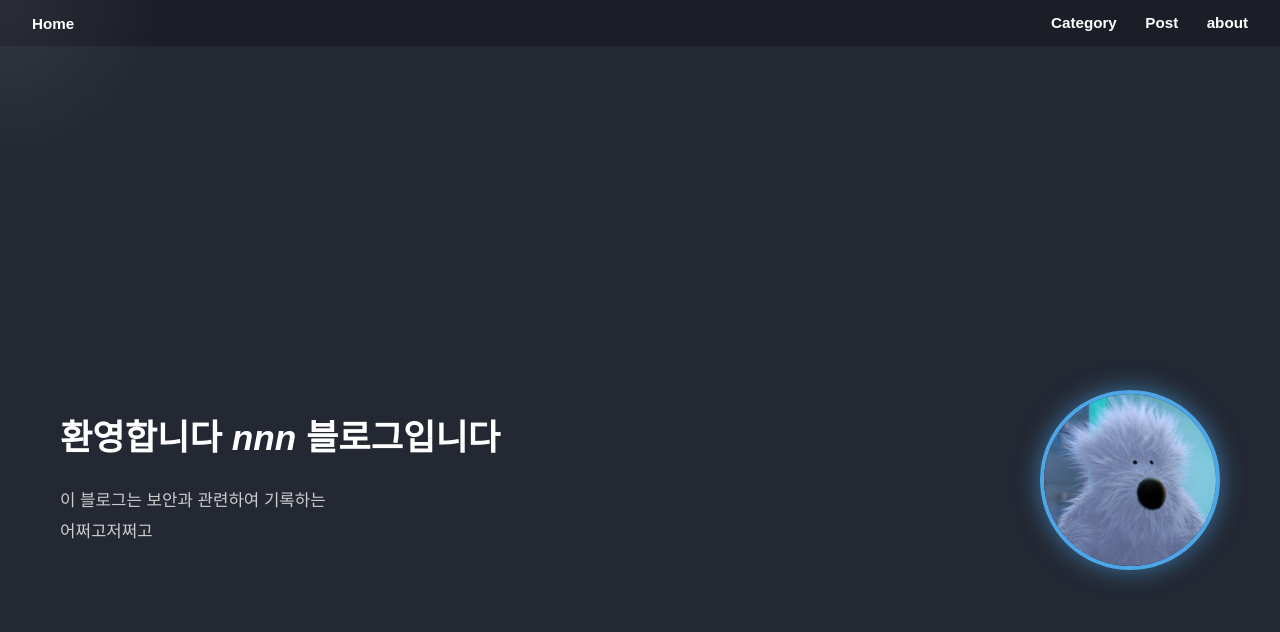
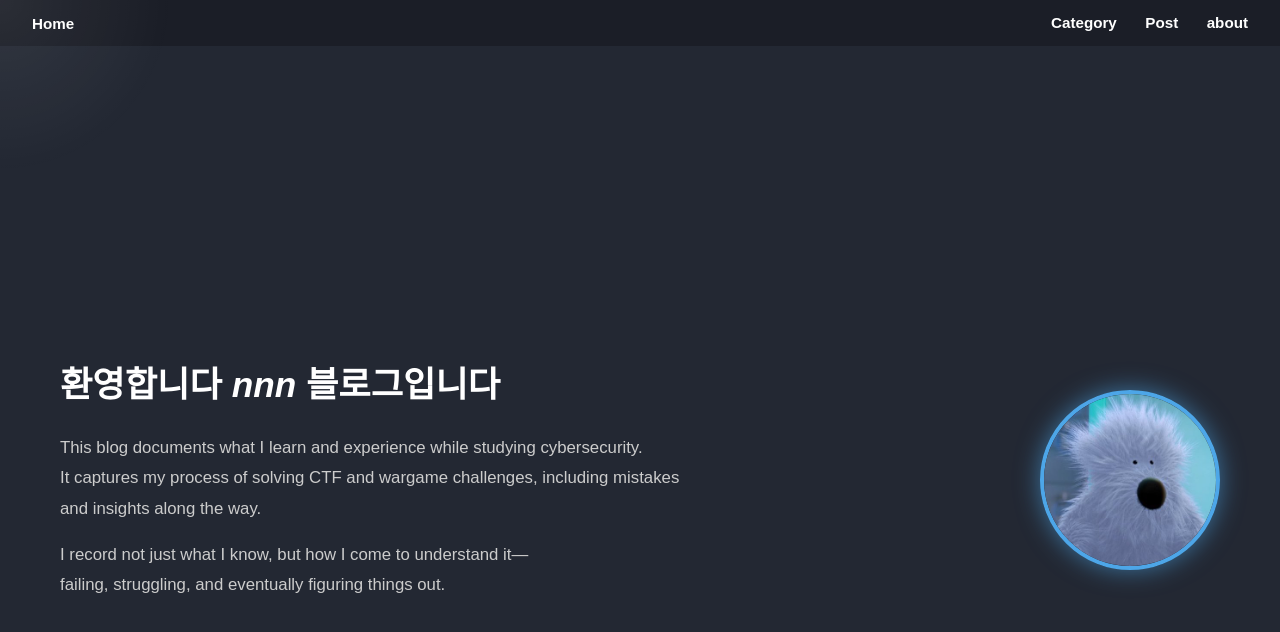
Before and after one commit to nonono2525/nonono2525.github.io, a Jekyll site: the page built from index.html, in a window 1280 px wide and 900 px high. Shown: the top 632 px of the window. Built offline with Jekyll 4.4.1, drawn with Linux system fonts in a browser that asks for light colours.

Commit message:
Update custom-home.html

```diff
--- a/_layouts/custom-home.html
+++ b/_layouts/custom-home.html
@@ -119,7 +119,15 @@
 <section class="hero-section">
   <div class="hero-text">
     <h1>환영합니다 <em>nnn</em> 블로그입니다</h1>
-    <p>이 블로그는 보안과 관련하여 기록하는<br>어쩌고저쩌고</p>
+    <p>
+This blog documents what I learn and experience while studying cybersecurity.<br>
+It captures my process of solving CTF and wargame challenges, including mistakes and insights along the way.
+</p>
+
+<p>
+I record not just what I know, but how I come to understand it—<br>
+failing, struggling, and eventually figuring things out.
+</p>
   </div>
   <img src="{{ '/assets/images/profile.jpg' | relative_url }}"
        alt="프로필 사진" class="profile-circle">
```
